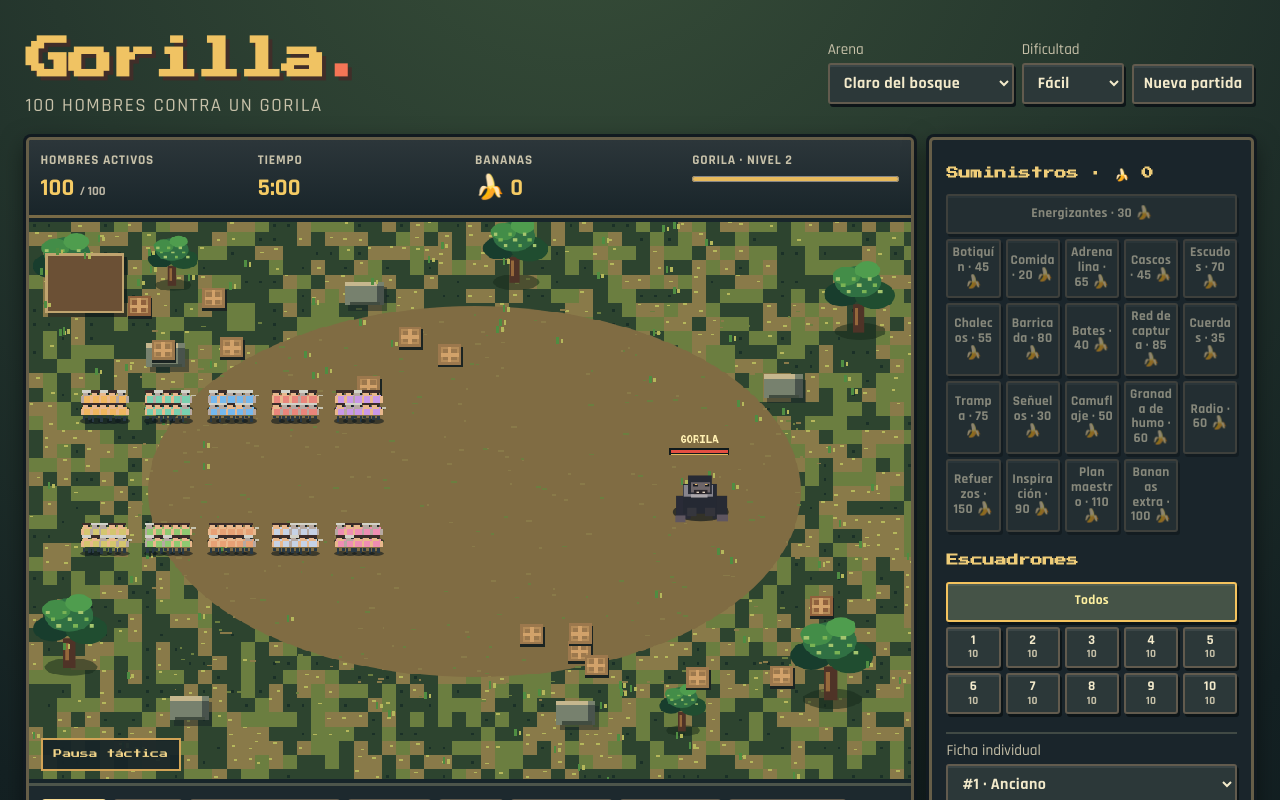
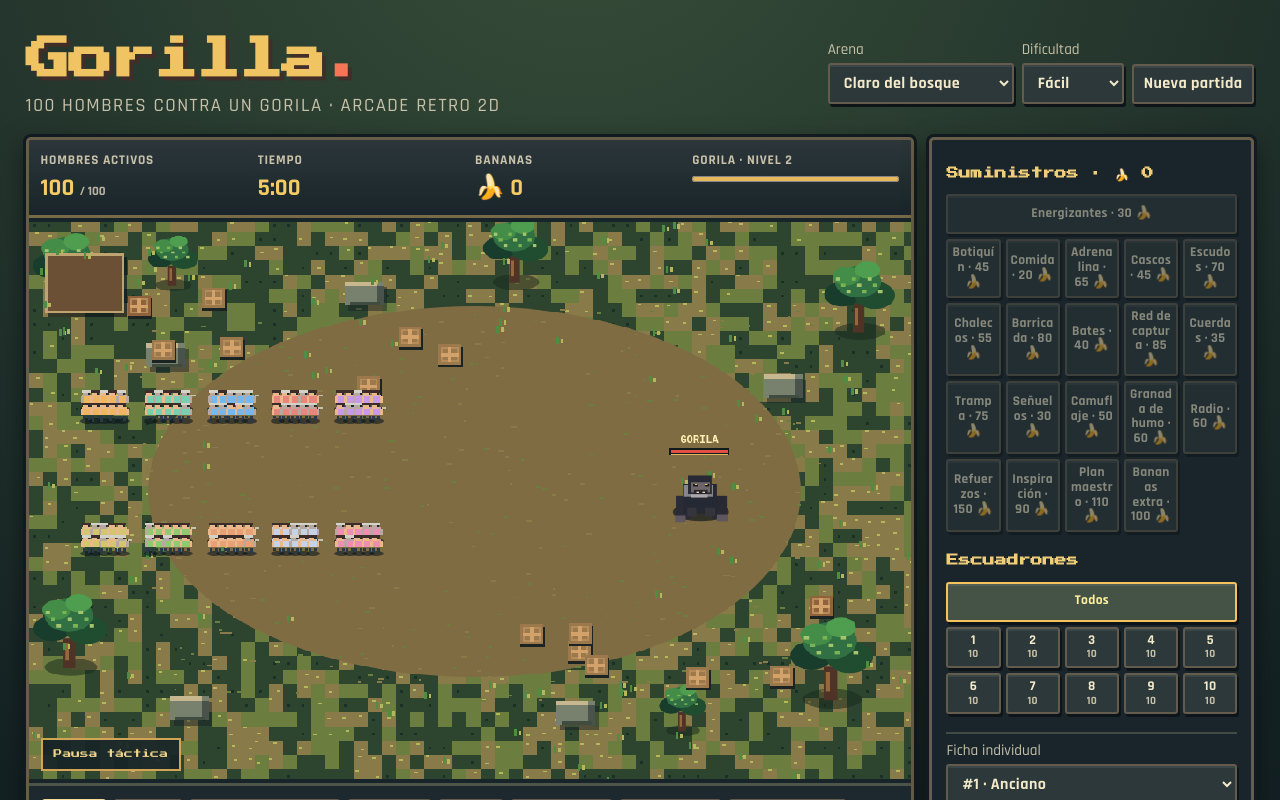
Before and after one commit to BrayanQuirino/gorilla, a React (Vite) app: page / in a window 1280 px wide. Shown: the top 800 px of the page. Built offline with nearby package versions, Linux system fonts and the light colour scheme.

Commit message:
feat: label active arena and retro arcade presentation

```diff
--- a/src/main.jsx
+++ b/src/main.jsx
@@ -118,7 +118,7 @@ function App() {
 
   return <main>
     <header className="cabecera">
-      <div><h1>Gorilla<span>.</span></h1><p>100 hombres contra un gorila</p></div>
+      <div><h1>Gorilla<span>.</span></h1><p>100 hombres contra un gorila · Arcade retro 2D</p></div>
       <div className="configuracion">
         <label>Arena <select value={arena_elegida} onChange={evento=>{const id=evento.target.value;cambiar_arena(id);nueva_partida(dificultad,id);}}>{Object.entries(ARENAS).map(([id,a])=><option value={id} key={id}>{a.nombre}</option>)}</select></label>
         <label>Dificultad <select value={dificultad} onChange={evento => {
@@ -139,7 +139,7 @@ function App() {
             <progress aria-label="Resistencia del gorila" value={gorila.vida} max={gorila.vida_maxima} /></div>
         </div>
         <div className="arena">
-          <canvas ref={canvas} width={ancho} height={alto} onClick={mover} aria-label="Claro del bosque" />
+          <canvas ref={canvas} width={ancho} height={alto} onClick={mover} aria-label={ARENAS[batalla.arena].nombre} />
           <div className="estado" role="status">{batalla.resultado || (en_pausa ? 'Pausa táctica' : ARENAS[batalla.arena].nombre)}</div>
         </div>
         <div className="ordenes">
```
